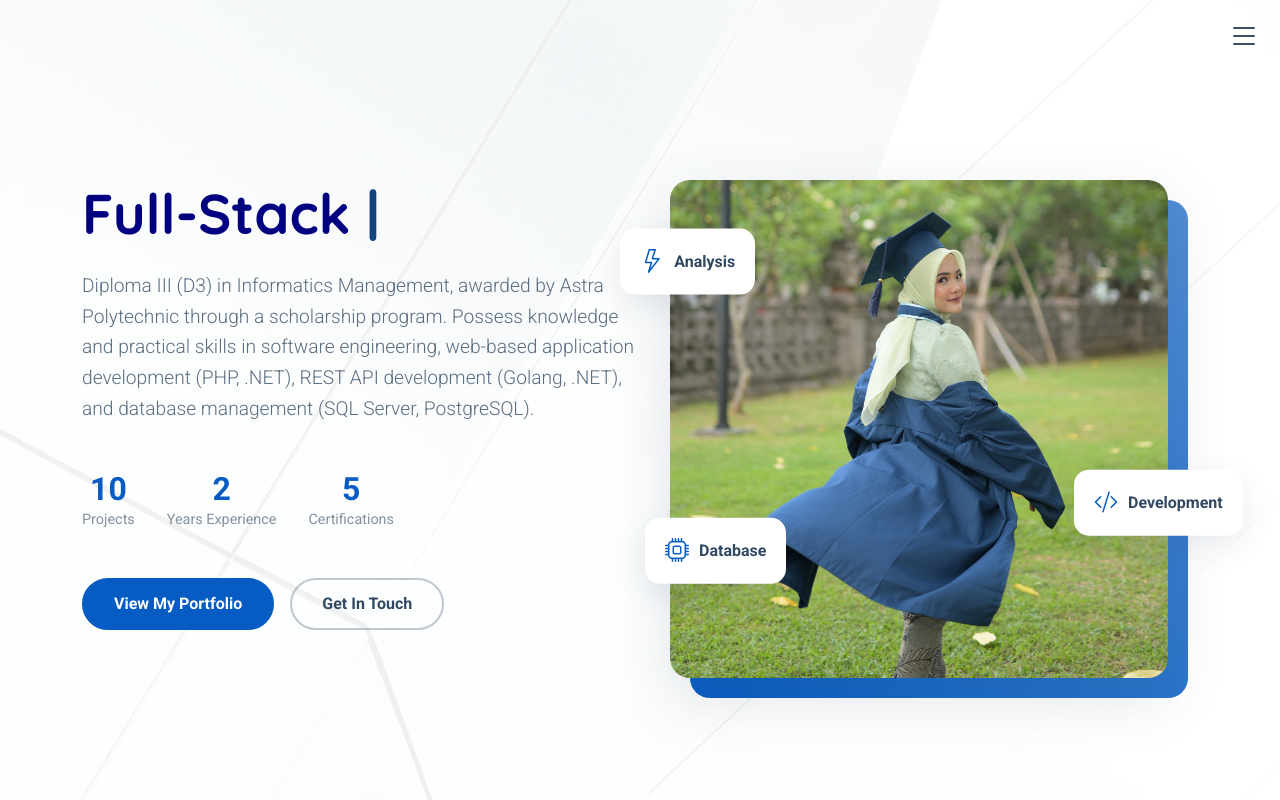
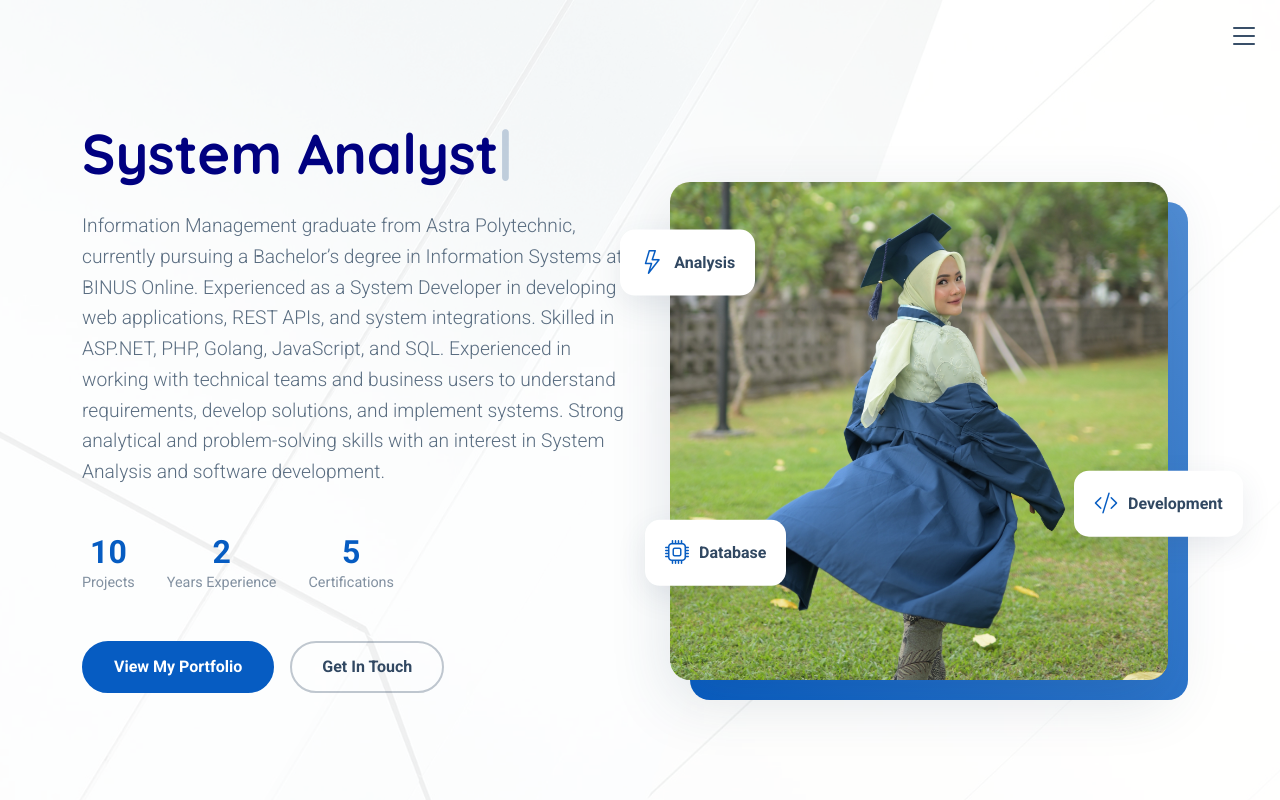
Before and after one commit to Risalatul-Kamila/portofolio, a plain HTML site: page index.html in a window 1280 px wide. Shown: the top 800 px of the page. Drawn offline with nearby package versions, Linux system fonts and the light colour scheme.

Commit message:
feat : update

```diff
--- a/index.html
+++ b/index.html
@@ -89,11 +89,8 @@
           <div class="col-lg-6 hero-content" data-aos="fade-right" data-aos-delay="100">
             <div class="content-wrapper">
               <h1 class="hero-title"> <span class="typed" style="color:#000080;"
-                  data-typed-items="System Developer,Full-Stack Dev,Data Analyst"></span></h1>
-              <p class="lead">Diploma III (D3) in Informatics Management, awarded by Astra Polytechnic through a
-                scholarship program. Possess knowledge and practical skills in software engineering, web-based
-                application development (PHP, .NET), REST API development (Golang, .NET), and database management (SQL
-                Server, PostgreSQL).
+                  data-typed-items="System Developer, System Analyst"></span></h1>
+              <p class="lead">Information Management graduate from Astra Polytechnic, currently pursuing a Bachelor’s degree in Information Systems at BINUS Online. Experienced as a System Developer in developing web applications, REST APIs, and system integrations. Skilled in ASP.NET, PHP, Golang, JavaScript, and SQL. Experienced in working with technical teams and business users to understand requirements, develop solutions, and implement systems. Strong analytical and problem-solving skills with an interest in System Analysis and software development.
               </p>
               <div class="hero-stats" data-aos="fade-up" data-aos-delay="200">
                 <div class="stat-item">
```
